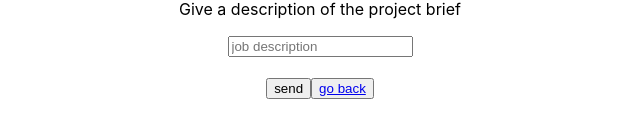
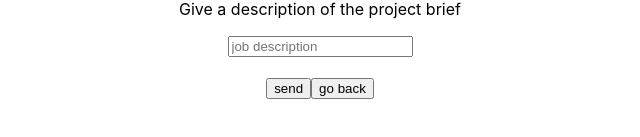
Before and after one commit to GWeightman/CNdesk3_frontend, a React (Create React App) app: page /contact in a window 1280 px wide. Shown: the part 453-590 px from the top of the page, without its empty margins (320-960 px from the left). Built offline with nearby package versions, Linux system fonts and the light colour scheme; the HTML template or start-up script is replaced by a standard one.

Commit message:
contact us page has been updated

```diff
--- a/src/components/contact.js
+++ b/src/components/contact.js
@@ -1,8 +1,13 @@
 import { Link } from "react-router-dom"
 
 const Contact = () => {
+
+    const return_handler = () => {
+        window.location.href = "/"
+    }
+
     return(
-        <div>
+        <form action="mailto:admin@nodenation.uk" method="post" encType="text/plain">
             <h1>Place a job request with Node Nation</h1>
             <p>Your Name</p>
             <input placeholder='client name'/>
@@ -19,8 +24,8 @@ const Contact = () => {
             <br/>
             <br/>
             <button>send</button>
-            <button><Link to={"/"}>go back</Link></button>
-        </div>
+            <button onClick={return_handler}>go back</button>
+        </form>
     )
 }
 
```
